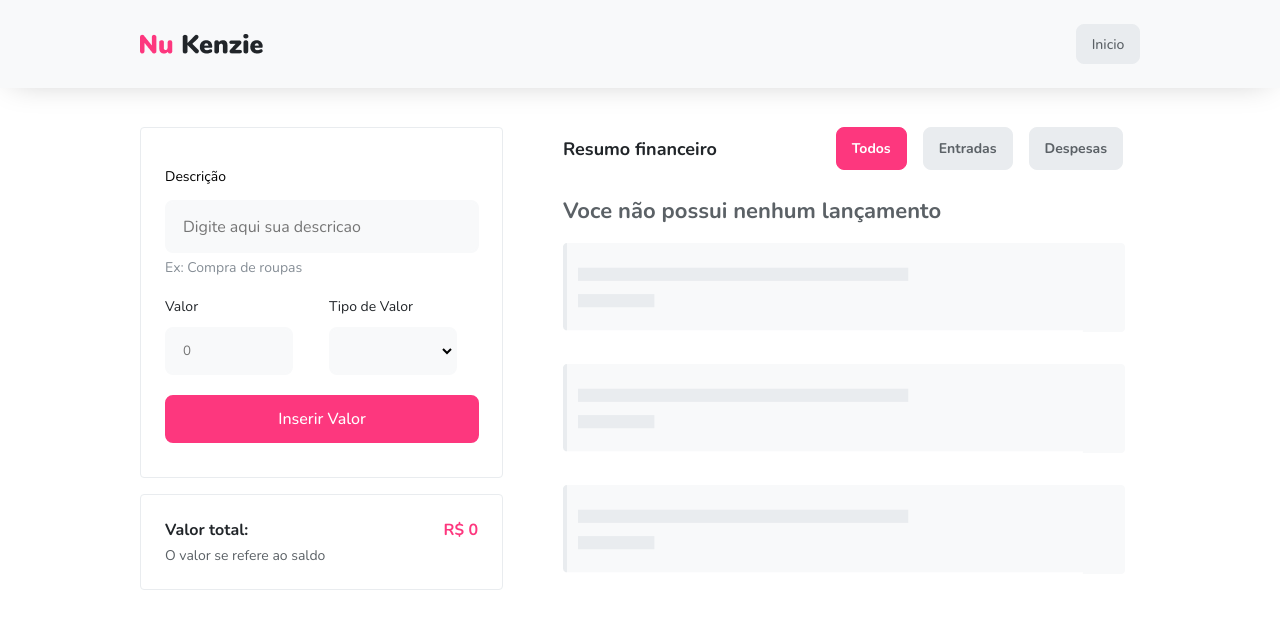
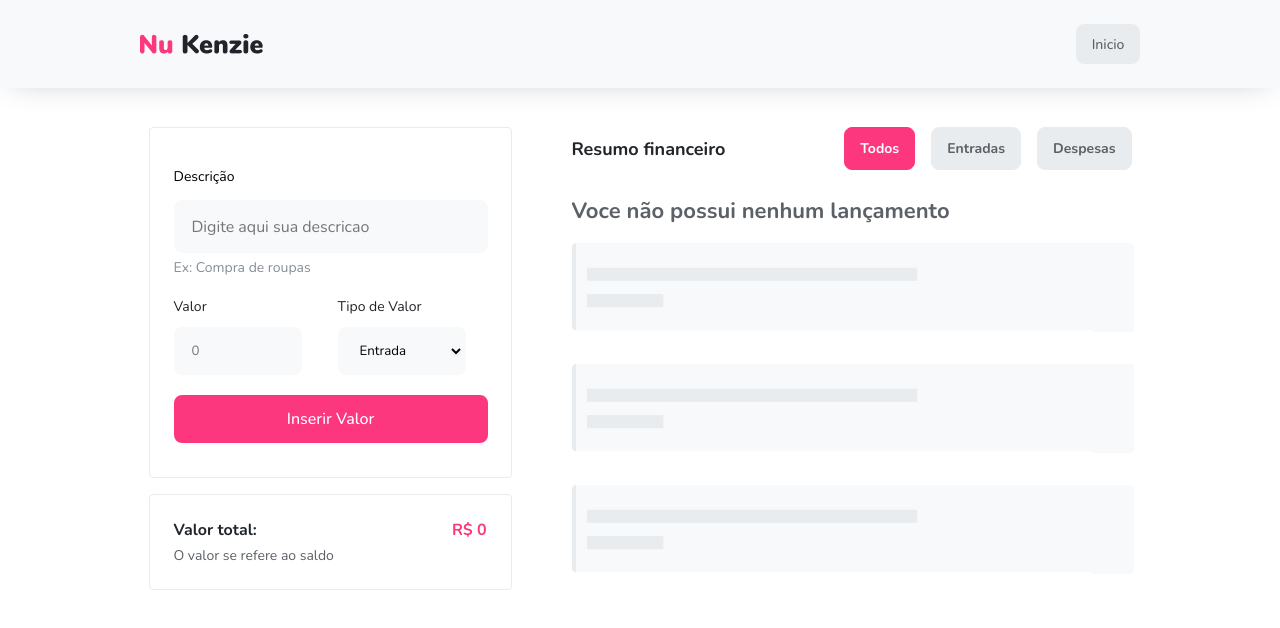
Before and after one commit to gustavovenerando/nu-kenzie, a React (Create React App) app: page / in a window 1280 px wide. Both pictures are taken after a click on the button "Iniciar". Shown: the top 628 px of the page. Built offline with nearby package versions, Linux system fonts and the light colour scheme.

Commit message:
Adjustments

```diff
--- a/src/App.css
+++ b/src/App.css
@@ -9,7 +9,6 @@
 	display: flex;
 	flex-direction: column;
 	align-items: center;
-	/* flex-wrap: wrap; */
 }
 
 button {
@@ -28,9 +27,10 @@ header {
 main {
 	margin-top: 39px;
 	display: flex;
-	width: 1000px;
+	max-width: 1000px;
 	height: 800px;
 	/* outline: 1px solid black; */
+	flex-wrap: wrap;
 	gap: 60px;
 }
 
--- a/src/components/Form/Form.js
+++ b/src/components/Form/Form.js
@@ -5,12 +5,18 @@ import { useState } from "react";
 function Form(props) {
 	const [inputDescription, setInputDescription] = useState("");
 	const [inputValue, setInputValue] = useState("");
-	const [inputType, setInputType] = useState("");
+	const [inputType, setInputType] = useState("Entrada");
 	const [contId, setContId] = useState(0);
 
 	const handleEventClick = (event) => {
 		event.preventDefault();
 
+		console.log(inputValue);
+
+		if (inputValue < 0) {
+			alert("Nao é possivel inserir valor negativo");
+			return null;
+		}
 		props.setListTransactions([
 			...props.listTransactions,
 			{
@@ -45,9 +51,10 @@ function Form(props) {
 					<select
 						// value="empty"
 						id="value_type"
+						defaultValue="Entrada"
 						onChange={(event) => setInputType(event.target.value)}
 					>
-						<option value="empty"></option>
+						{/* <option value="empty"></option> */}
 						<option value="Entrada">Entrada</option>
 						<option value="Despesa">Despesa</option>
 					</select>
```
